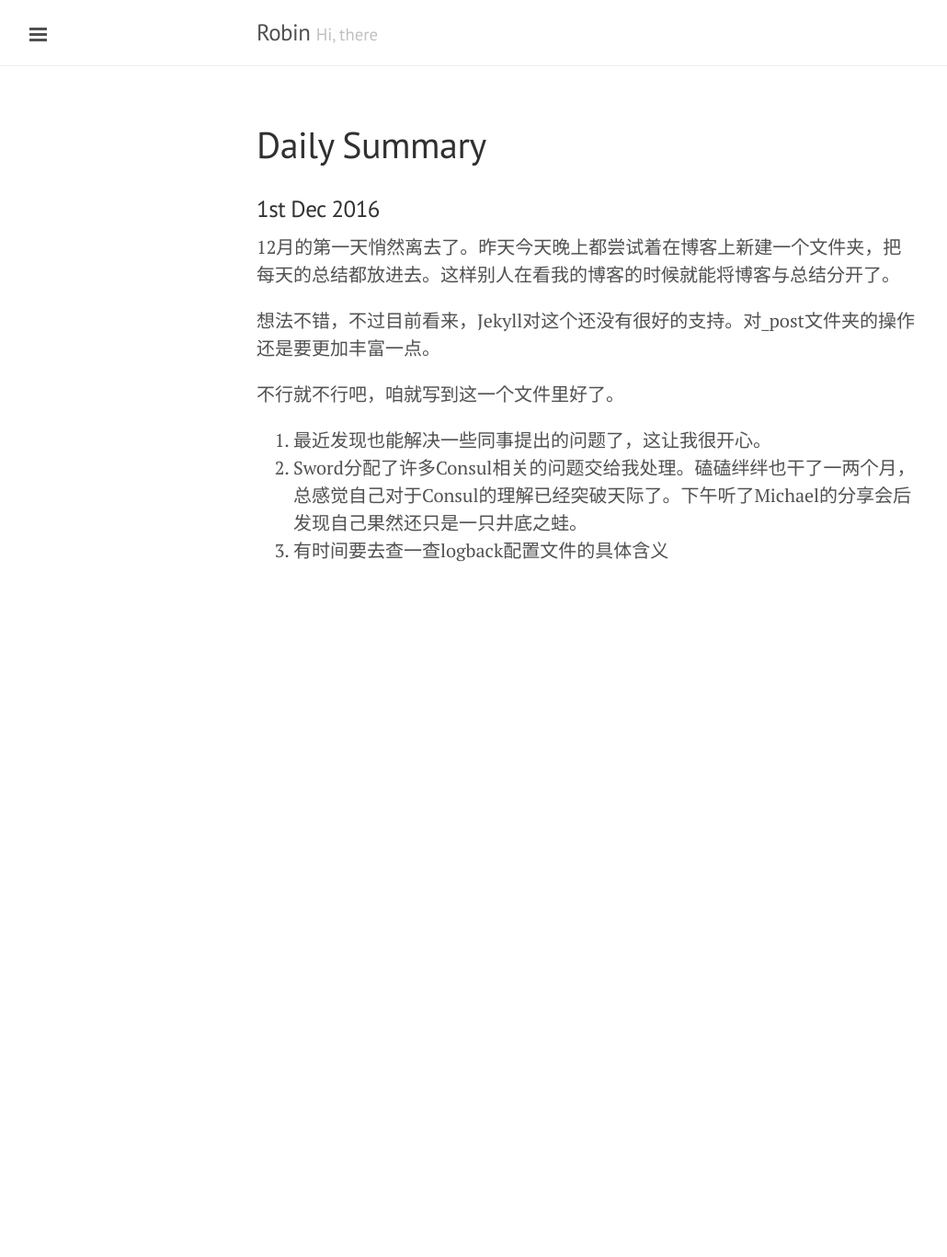
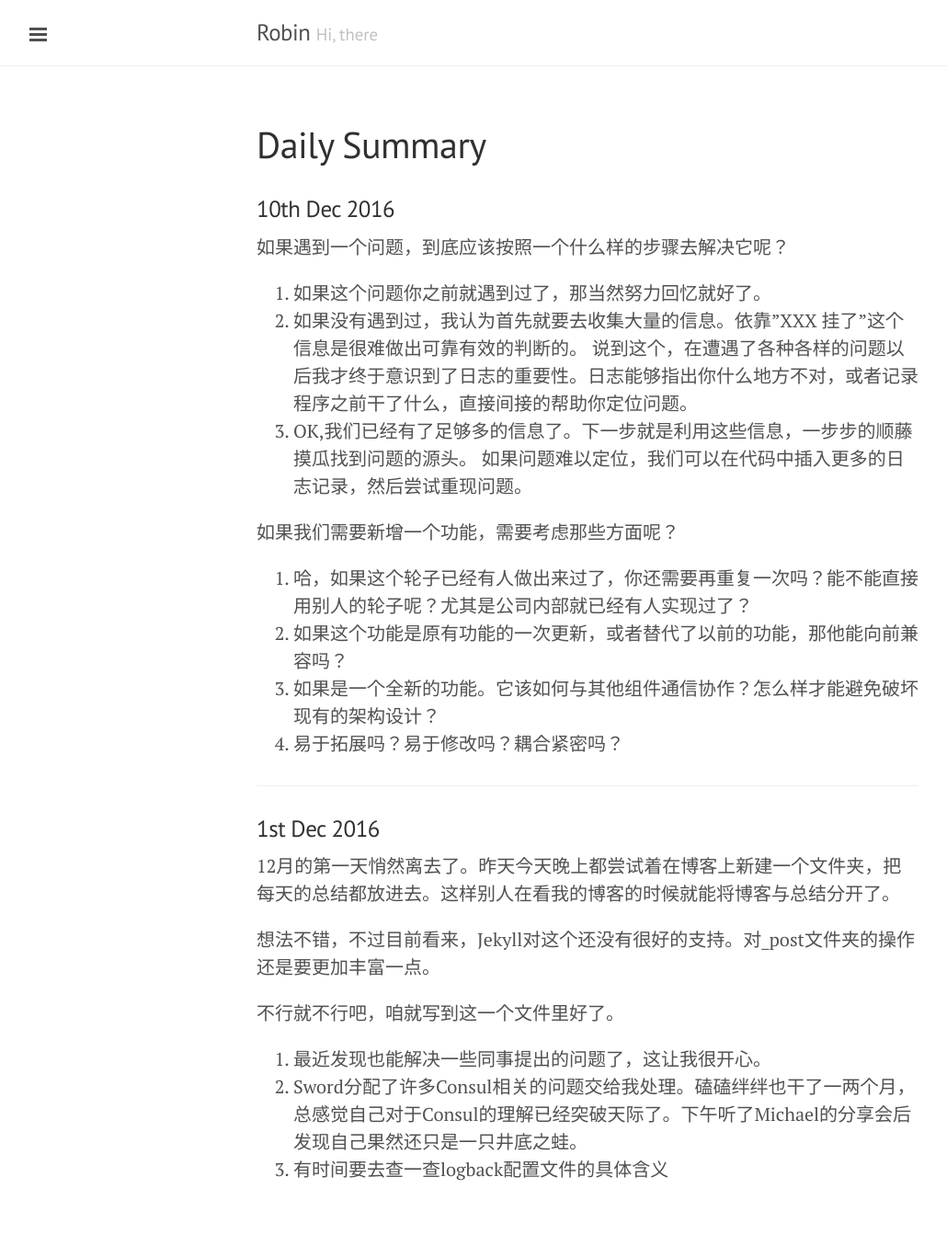
Before and after one commit to RobinGG/RobinGG.github.io, a Jekyll site: the page built from summary/index.md, in a window 1280 px wide. Shown: the whole page at 92% size, without its empty margins (1-1031 px from the left). Built offline with Jekyll 4.4.1, drawn with Linux system fonts in a browser that asks for light colours; before the commit the page ends 900 px from its top, so only the background shows below that.

Commit message:
summary of Dec 11th

```diff
--- a/summary/index.md
+++ b/summary/index.md
@@ -1,6 +1,25 @@
 ---
 layout: page
 title:  Daily Summary
+---
+
+### 10th Dec 2016
+
+如果遇到一个问题，到底应该按照一个什么样的步骤去解决它呢？
+
+1. 如果这个问题你之前就遇到过了，那当然努力回忆就好了。
+2. 如果没有遇到过，我认为首先就要去收集大量的信息。依靠"XXX 挂了"这个信息是很难做出可靠有效的判断的。
+说到这个，在遭遇了各种各样的问题以后我才终于意识到了日志的重要性。日志能够指出你什么地方不对，或者记录程序之前干了什么，直接间接的帮助你定位问题。
+3. OK,我们已经有了足够多的信息了。下一步就是利用这些信息，一步步的顺藤摸瓜找到问题的源头。
+如果问题难以定位，我们可以在代码中插入更多的日志记录，然后尝试重现问题。
+
+如果我们需要新增一个功能，需要考虑那些方面呢？
+
+1. 哈，如果这个轮子已经有人做出来过了，你还需要再重复一次吗？能不能直接用别人的轮子呢？尤其是公司内部就已经有人实现过了？
+2. 如果这个功能是原有功能的一次更新，或者替代了以前的功能，那他能向前兼容吗？
+3. 如果是一个全新的功能。它该如何与其他组件通信协作？怎么样才能避免破坏现有的架构设计？
+4. 易于拓展吗？易于修改吗？耦合紧密吗？
+
 ---
 
 ### 1st Dec 2016
```
